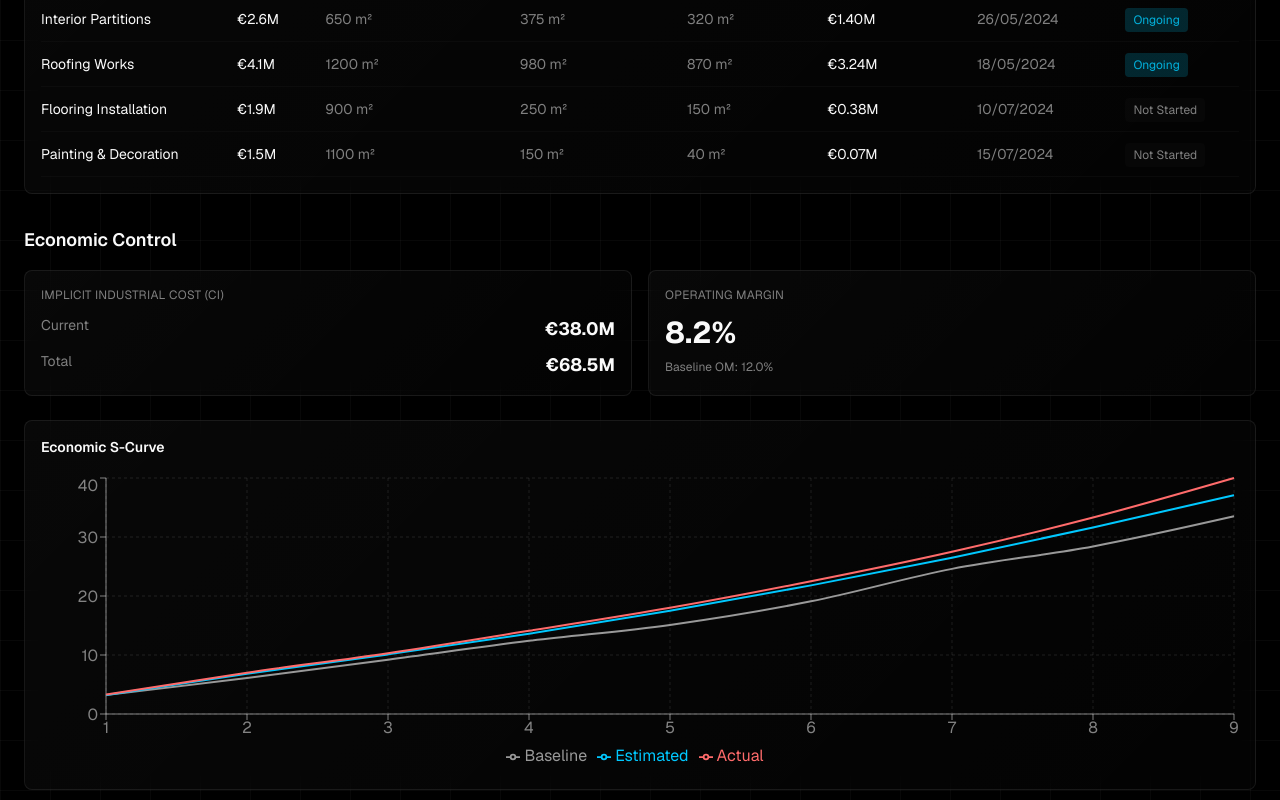
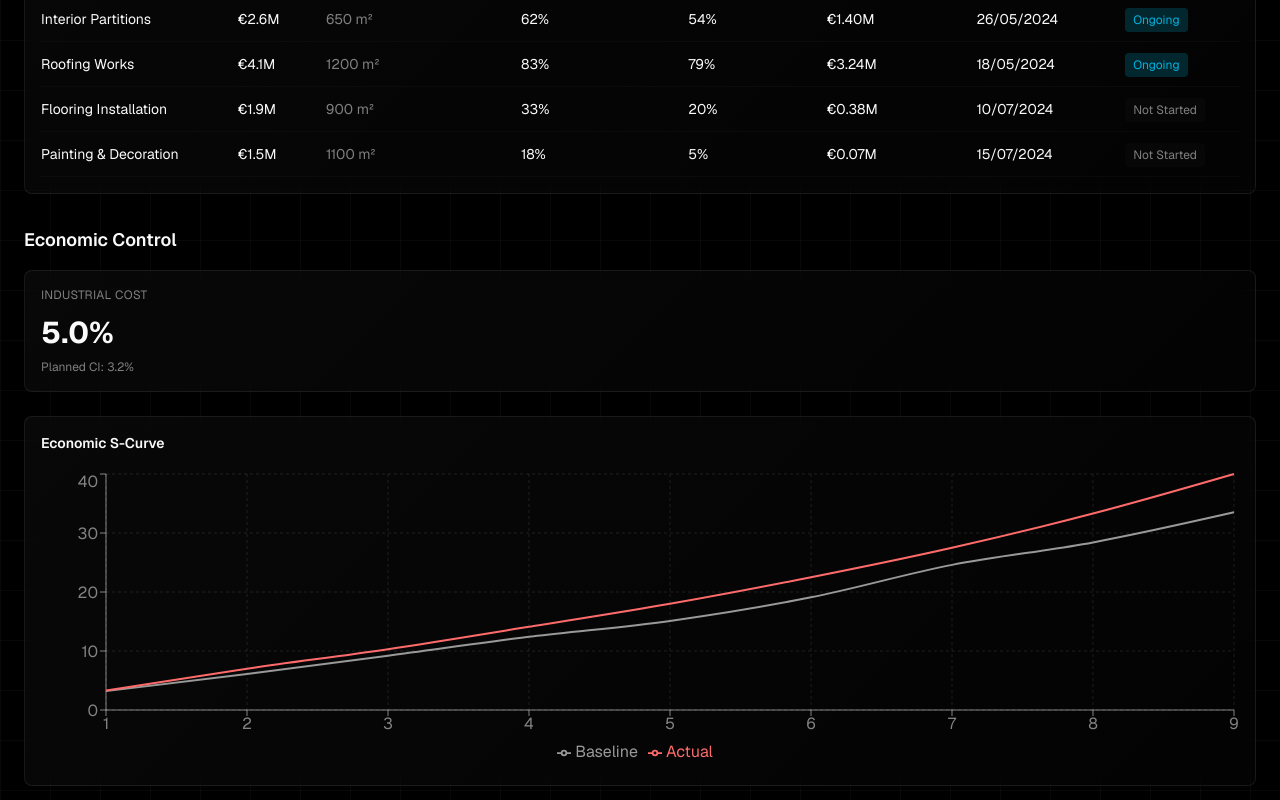
Before and after one commit to danielrebelo-volis/v0-volis-build-dashboard, a Next.js app: page /project/PRJ-007/overview in a window 1280 px wide. Shown: the part 1760-2560 px from the top of the page. Built offline with nearby package versions, Linux system fonts and the light colour scheme.

Commit message:
feat: sync activity table code between progress and overview tabs
Use overview tab's percentage calculation logic for consistency.

```diff
--- a/app/project/[id]/overview/page.tsx
+++ b/app/project/[id]/overview/page.tsx
@@ -54,15 +54,15 @@ export default function ProjectOverview({ params }: { params: { id: string } })
   ]
 
   const costData = [
-    { week: '1', baseline: 3.2, estimated: 3.2, actual: 3.3 },
-    { week: '2', baseline: 6.1, estimated: 6.8, actual: 7.0 },
-    { week: '3', baseline: 9.2, estimated: 10.1, actual: 10.3 },
-    { week: '4', baseline: 12.4, estimated: 13.6, actual: 14.1 },
-    { week: '5', baseline: 15.1, estimated: 17.5, actual: 18.0 },
-    { week: '6', baseline: 19.1, estimated: 21.8, actual: 22.5 },
-    { week: '7', baseline: 24.6, estimated: 26.5, actual: 27.5 },
-    { week: '8', baseline: 28.4, estimated: 31.6, actual: 33.3 },
-    { week: '9', baseline: 33.5, estimated: 37.1, actual: 40.0 },
+    { week: '1', baseline: 3.2, actual: 3.3 },
+    { week: '2', baseline: 6.1, actual: 7.0 },
+    { week: '3', baseline: 9.2, actual: 10.3 },
+    { week: '4', baseline: 12.4, actual: 14.1 },
+    { week: '5', baseline: 15.1, actual: 18.0 },
+    { week: '6', baseline: 19.1, actual: 22.5 },
+    { week: '7', baseline: 24.6, actual: 27.5 },
+    { week: '8', baseline: 28.4, actual: 33.3 },
+    { week: '9', baseline: 33.5, actual: 40.0 },
   ]
 
   const getFilteredProgressData = () => {
@@ -105,9 +105,9 @@ export default function ProjectOverview({ params }: { params: { id: string } })
 
   const economicTable = activities.map(activity => ({
     activity: activity.name,
-    completeness: activity.completeness,
-    baseline: activity.value * (activity.completeness / 100),
-    actual: activity.value * (activity.completeness / 100) * 1.08,
+    completeness: activity.actual_completeness,
+    baseline: activity.value * (activity.actual_completeness / 100),
+    actual: activity.value * (activity.actual_completeness / 100) * 1.08,
   }))
 
   const costBreakdownData = [
@@ -556,10 +556,10 @@ export default function ProjectOverview({ params }: { params: { id: string } })
                         <td className="py-3 text-foreground">{activity.name}</td>
                         <td className="py-3 text-foreground">€{activity.value.toFixed(1)}M</td>
                         <td className="py-3 text-muted-foreground">{activity.total_planned}</td>
-                        <td className="py-3 text-muted-foreground">{activity.estimated_execution}</td>
-                        <td className="py-3 text-muted-foreground">{activity.actual_execution}</td>
+                        <td className="py-3 text-foreground">{activity.expected_completeness * 100}%</td>
+                        <td className="py-3 text-foreground">{activity.actual_completeness}%</td>
                         <td className="py-3 text-foreground">€{activity.earnedValue.toFixed(2)}M</td>
-                        <td className="py-3 text-muted-foreground">{activity.forecast_deadline}</td>
+                        <td className="py-3 text-foreground">{activity.forecast_deadline}</td>
                         <td className="py-3">
                           <span className={`text-xs px-2 py-1 rounded ${activity.status === 'Finished' ? 'bg-success/20 text-success' :
                             activity.status === 'Ongoing' ? 'bg-accent/20 text-accent' :
@@ -690,10 +690,10 @@ export default function ProjectOverview({ params }: { params: { id: string } })
                         <td className="py-3 text-foreground">{activity.name}</td>
                         <td className="py-3 text-foreground">€{activity.value.toFixed(1)}M</td>
                         <td className="py-3 text-muted-foreground">{activity.total_planned}</td>
-                        <td className="py-3 text-muted-foreground">{activity.estimated_execution}</td>
-                        <td className="py-3 text-muted-foreground">{activity.actual_execution}</td>
+                        <td className="py-3 text-foreground">{activity.expected_completeness * 100}%</td>
+                        <td className="py-3 text-foreground">{activity.actual_completeness}%</td>
                         <td className="py-3 text-foreground">€{activity.earnedValue.toFixed(2)}M</td>
-                        <td className="py-3 text-muted-foreground">{activity.forecast_deadline}</td>
+                        <td className="py-3 text-foreground">{activity.forecast_deadline}</td>
                         <td className="py-3">
                           <span className={`text-xs px-2 py-1 rounded ${activity.status === 'Finished' ? 'bg-success/20 text-success' :
                             activity.status === 'Ongoing' ? 'bg-accent/20 text-accent' :
@@ -713,24 +713,11 @@ export default function ProjectOverview({ params }: { params: { id: string } })
             <h2 className="text-lg font-semibold text-foreground mb-4 mt-8">Economic Control</h2>
 
             {/* Economic Control KPIs */}
-            <div className="grid grid-cols-1 md:grid-cols-2 gap-4 mb-6">
+            <div className="grid grid-cols-1 gap-4 mb-6">
               <div className="glass-card rounded-lg p-4 border border-border/50">
-                <p className="text-xs text-muted-foreground uppercase tracking-wide mb-3">Implicit Industrial Cost (CI)</p>
-                <div className="space-y-2">
-                  <div className="flex justify-between">
-                    <span className="text-sm text-muted-foreground">Current</span>
-                    <span className="text-lg font-bold text-foreground">€38.0M</span>
-                  </div>
-                  <div className="flex justify-between">
-                    <span className="text-sm text-muted-foreground">Total</span>
-                    <span className="text-lg font-bold text-foreground">€68.5M</span>
-                  </div>
-                </div>
-              </div>
-              <div className="glass-card rounded-lg p-4 border border-border/50">
-                <p className="text-xs text-muted-foreground uppercase tracking-wide mb-3">Operating Margin </p>
-                <p className="text-3xl font-bold text-foreground">8.2%</p>
-                <p className="text-xs text-muted-foreground mt-2">Baseline OM: 12.0%</p>
+                <p className="text-xs text-muted-foreground uppercase tracking-wide mb-3">Industrial Cost</p>
+                <p className="text-3xl font-bold text-foreground">5.0%</p>
+                <p className="text-xs text-muted-foreground mt-2">Planned CI: 3.2%</p>
               </div>
             </div>
 
@@ -745,7 +732,6 @@ export default function ProjectOverview({ params }: { params: { id: string } })
                   <Tooltip contentStyle={{ backgroundColor: 'rgba(0,0,0,0.8)', border: '1px solid rgba(0,200,255,0.3)' }} />
                   <Legend />
                   <Line type="monotone" dataKey="baseline" stroke="#999999" name="Baseline" strokeWidth={2} dot={false} />
-                  <Line type="monotone" dataKey="estimated" stroke="#00c8ff" name="Estimated" strokeWidth={2} dot={false} />
                   <Line type="monotone" dataKey="actual" stroke="#ff6b6b" name="Actual" strokeWidth={2} dot={false} />
                 </LineChart>
               </ResponsiveContainer>
```
